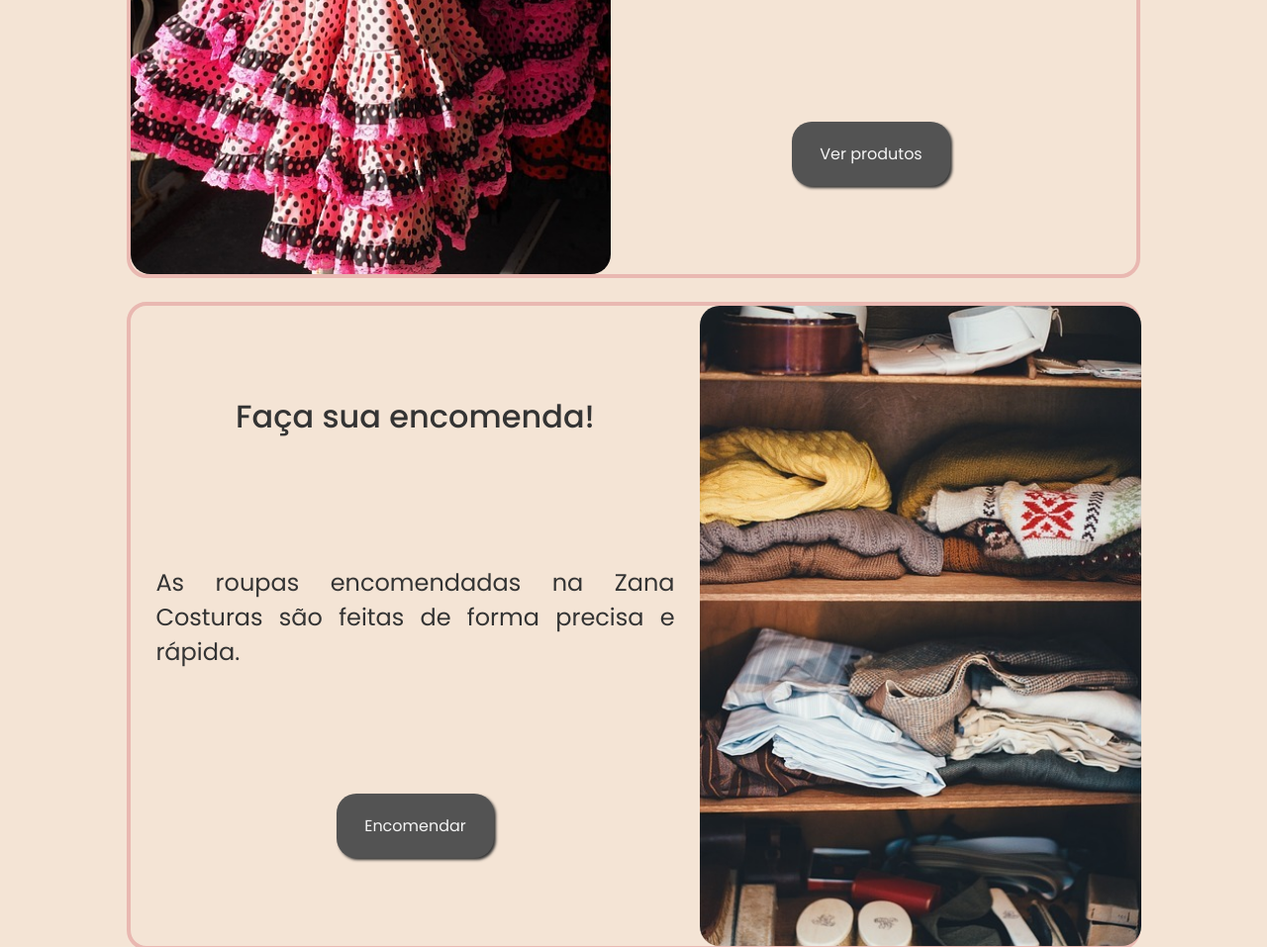
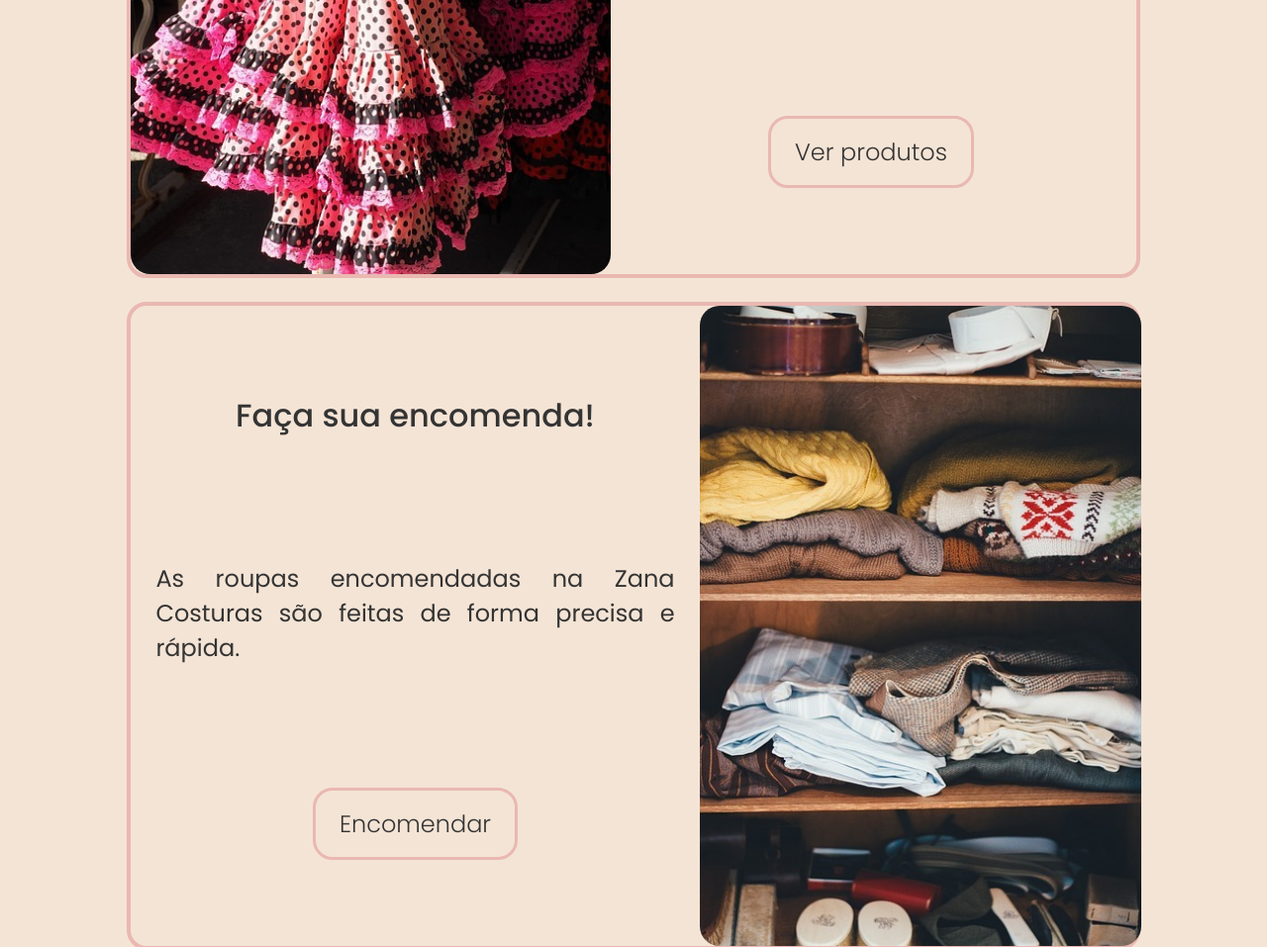
Before and after one commit to lunguinhoantonio/zana-costura, a plain HTML site: page index.html in a window 1280 px wide. Shown: the part 1160-2117 px from the top of the page at 99% size. Drawn offline with nearby package versions, Linux system fonts and the light colour scheme; a script that the page names is missing.

Commit message:
Updated button styles

```diff
--- a/styles/homeStyle.css
+++ b/styles/homeStyle.css
@@ -296,19 +296,18 @@ p {
 }
 .btn {
     all: unset;
-    text-decoration: none;
-    margin: 0 auto;
-    padding: 20px 28px;
-    background-color: #535353;
+    background-color: #F4E4D5;
     border-radius: 20px;
+    font-size: 24px;
+    padding: 16px 24px;
     cursor: pointer;
-    color: #F4F4F4;
-    box-shadow: 2px 2px 3px #343434;
+    border: 3px solid #E9B8B1;
+    color: #343434;
+    font-weight: 300;
     transition: 0.2s;
 }
 .btn:hover {
-    color: #535353;
-    background-color: #E9B8B1;
+    background-color: rgba(233, 184, 177, 0.7);
     transform: scale(1.15);
 }
 .link {
```
Also changed, not shown: styles/sobreNosStyle.css (+7 -8 lines).
